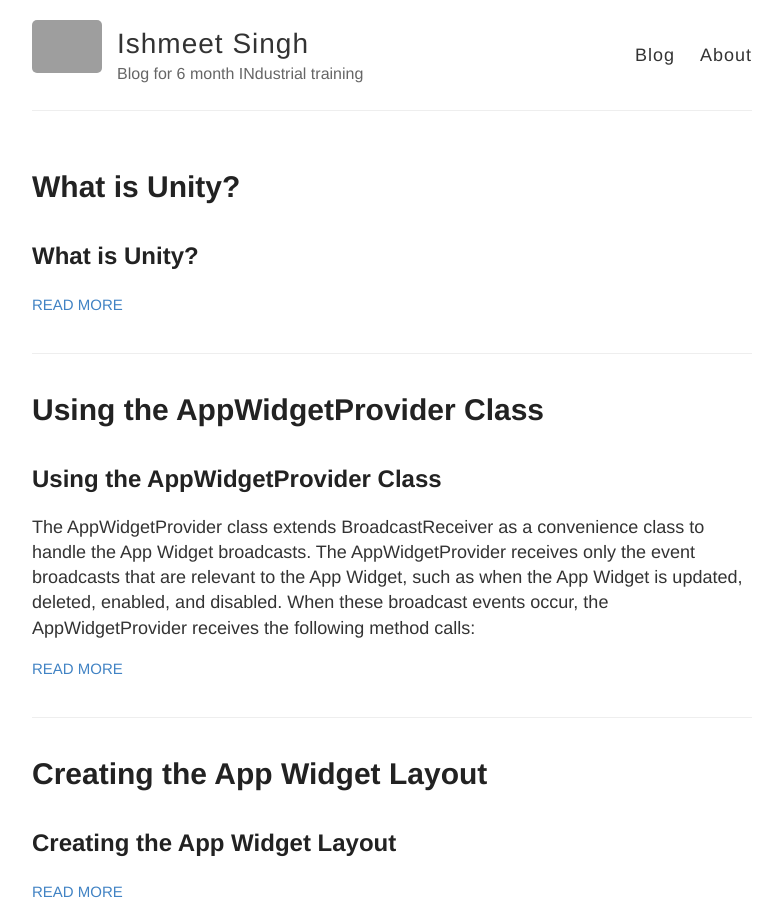
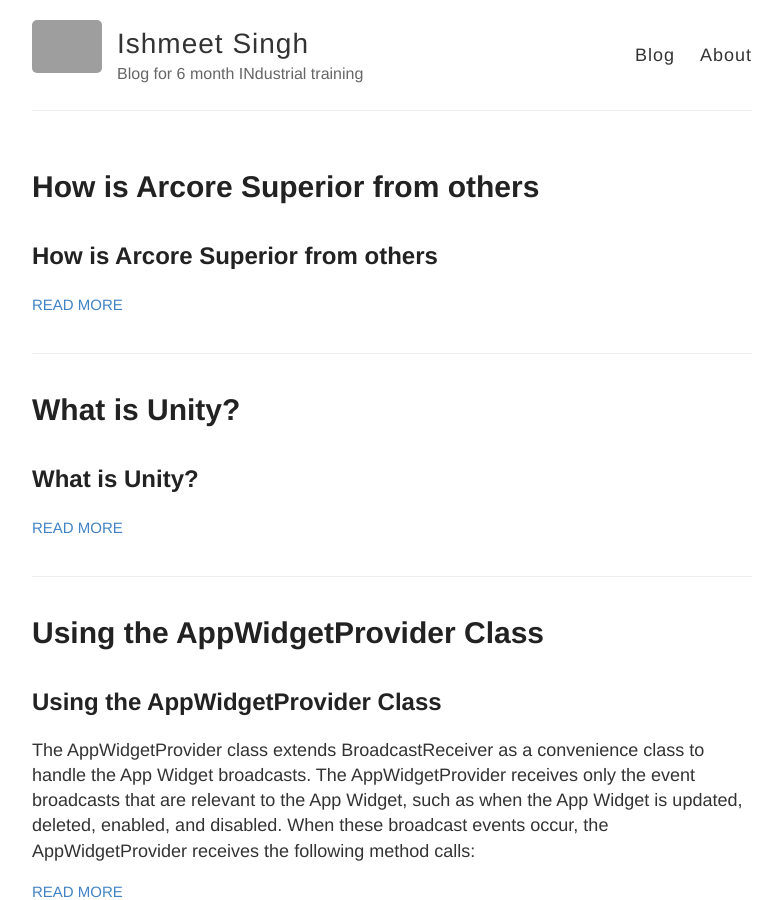
Before and after one commit to Ishmeetblog/ishmeetblog.github.io, a Jekyll site: the page built from index.html, in a window 1280 px wide and 900 px high. Shown: the whole window, without its empty margins (248-1031 px from the left). Built offline with Jekyll 4.4.1, drawn with Linux system fonts in a browser that asks for light colours; grey boxes are pictures that could not be loaded.

Commit message:
Update 2018-12-17-Arcore.md

```diff
--- a/_posts/2018-12-17-Arcore.md
+++ b/_posts/2018-12-17-Arcore.md
@@ -1,7 +1,8 @@
 ---
-published: false
+layout: post
+title: How is Arcore Superior from others
 ---
-## How is Arcore Suerior from others
+## How is Arcore Superior from others
 
 ARCore is very mature and well tested software.it’s had at least 2 years more development inside Google than ARkit had inside Apple, and there’s a rich roadmap of features that were lined up for Tango, not all of which depend on 3D depth data, that will now find their way into ARCore.
 
```
